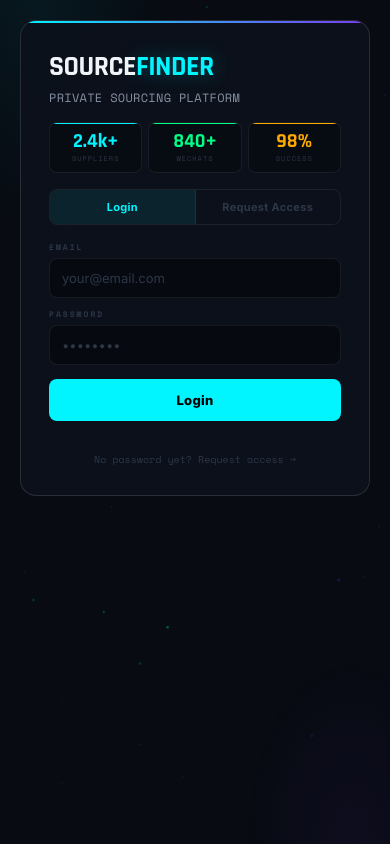
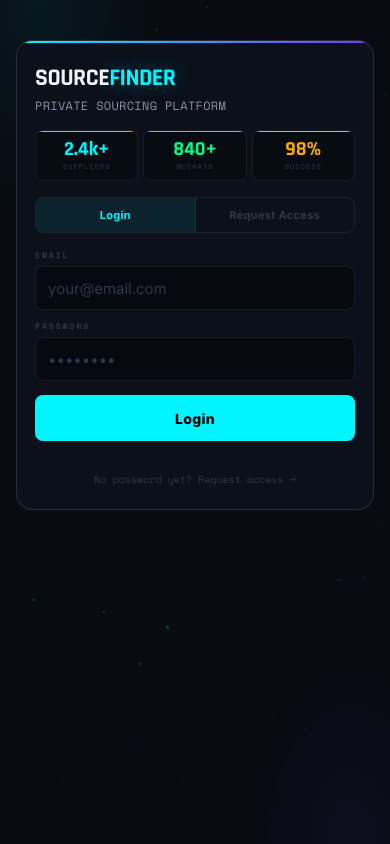
Before and after one commit to cadehottmansox-sys/baidu-scrape, a Flask app: page / in a window 390 px wide. Run offline with Flask 3, Linux system fonts and the light colour scheme.

Commit message:
Update access.html

```diff
--- a/templates/access.html
+++ b/templates/access.html
@@ -97,9 +97,14 @@
     .feed-wc{font-family:var(--mono);font-size:10px;color:var(--g);background:rgba(0,255,136,.06);border:1px solid rgba(0,255,136,.12);border-radius:5px;padding:3px 8px;display:inline-block;margin-top:4px}
 
     @media(max-width:900px){
-      .page{grid-template-columns:1fr;grid-template-rows:auto;overflow-y:auto;overflow-x:hidden;position:relative;padding:20px}
+      .page{grid-template-columns:1fr;grid-template-rows:auto;overflow-y:auto;overflow-x:hidden;position:relative;padding:16px;align-items:flex-start;padding-top:40px}
       .why,.feed{display:none}
       html,body{overflow:auto;height:auto}
+      .card{padding:22px 18px}
+      .logo{font-size:24px}
+      .btn{height:46px;font-size:14px}
+      input{height:44px;font-size:15px}
+      .stats-row{gap:5px}
     }
   </style>
 </head>
```
